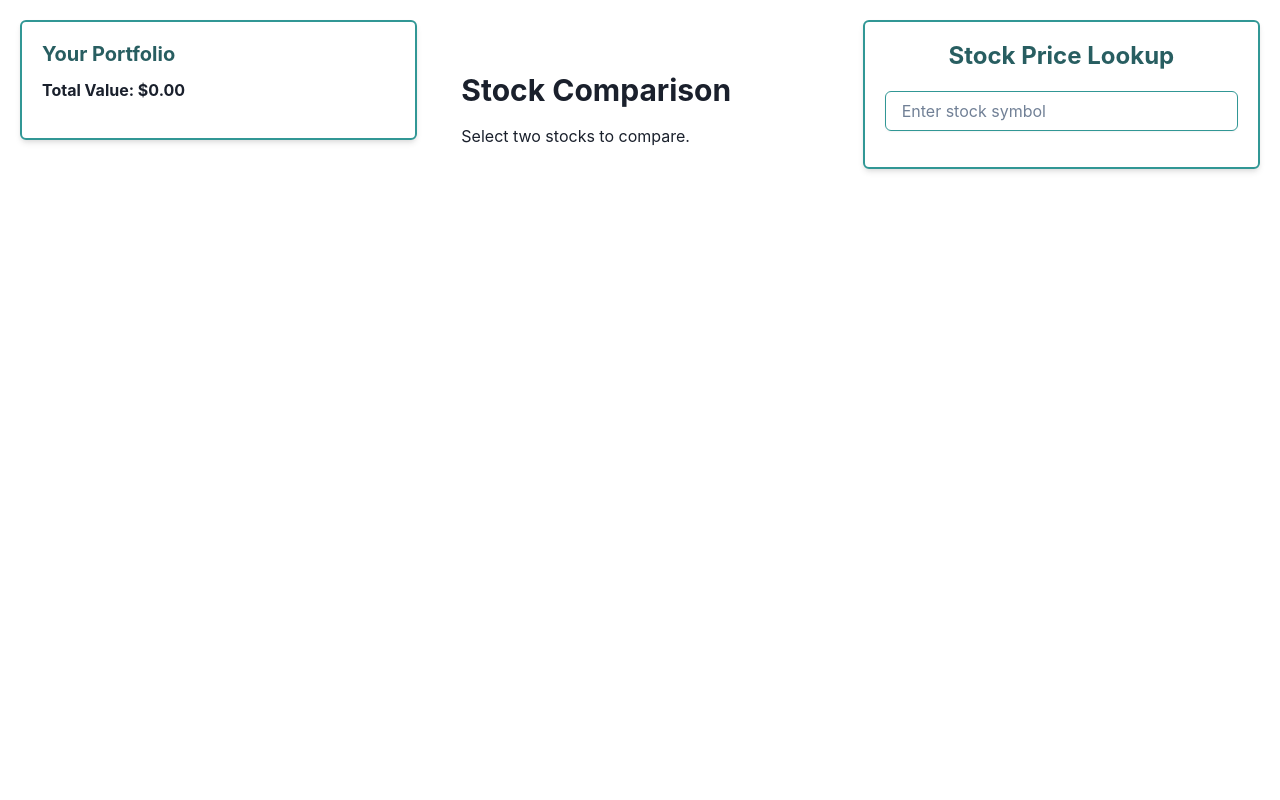
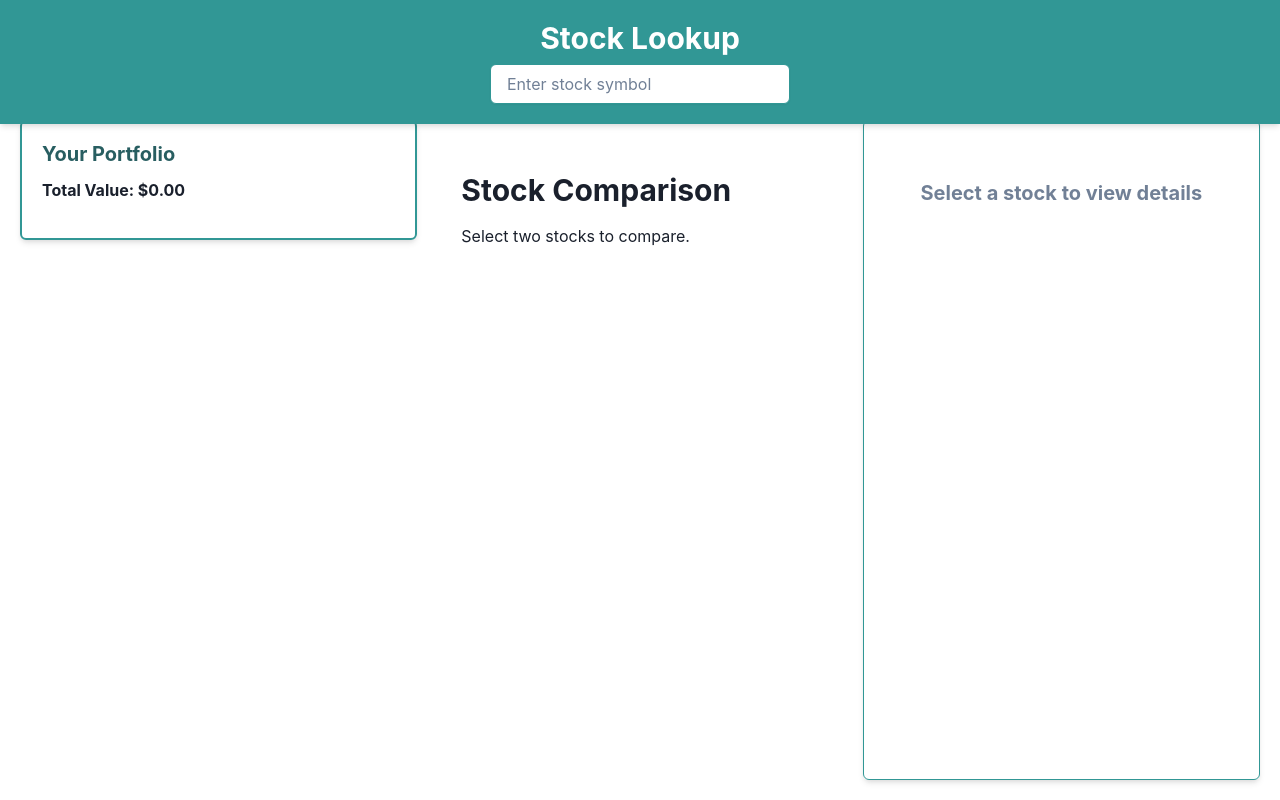
Before and after one commit to shahinmirzaei97/Stock-Lookup, a React (Create React App) app in the folder stock-lookup-app/: page / in a window 1280 px wide. Built offline with nearby package versions, Linux system fonts and the light colour scheme.

Commit message:
added nav bar, lookup at the top

```diff
--- a/stock-lookup-app/src/App.js
+++ b/stock-lookup-app/src/App.js
@@ -2,16 +2,36 @@
 import React, { useState } from "react";
 import StockLookup from "./components/StockLookup";
 import StockComparison from "./components/StockComparison";
-import { ChakraProvider, Box, Grid, GridItem } from "@chakra-ui/react";
+import { ChakraProvider, Box, Grid, GridItem, Heading } from "@chakra-ui/react";
 import Portfolio from "./components/Portfolio";
+import StockDetails from "./components/StockDetails"; // Import the StockDetails component
 
 const App = () => {
   const [portfolio, setPortfolio] = useState([]); // State to manage the portfolio of stocks
   const [selectedStocks, setSelectedStocks] = useState([]); // State to manage selected stocks for comparison
+  const [selectedStock, setSelectedStock] = useState(null); // State to manage the selected stock for details
 
   return (
     <ChakraProvider>
-      <Box p={5} height="100vh" overflow="hidden">
+      {/* Navigation bar with the stock search */}
+      <Box p={5} bg="teal.500" color="white" position="fixed" top={0} width="100%" zIndex="1000" boxShadow="md">
+        {/* Flexbox container to center title and search bar */}
+        <Box display="flex" flexDirection="column" alignItems="center" justifyContent="center">
+          {/* Centered title */}
+          <Heading size="lg" mb={2}>Stock Lookup</Heading>
+
+          {/* Centered search bar directly under the title */}
+          <StockLookup
+            portfolio={portfolio}
+            setPortfolio={setPortfolio}
+            setSelectedStocks={setSelectedStocks}
+            setSelectedStock={setSelectedStock} // Pass the function to set the selected stock
+          />
+        </Box>
+      </Box>
+
+      {/* Main content grid, positioned below the nav bar */}
+      <Box p={5} pt="120px" height="100vh" overflow="hidden"> {/* pt="120px" to account for nav height */}
         <Grid
           templateColumns="repeat(3, 1fr)"
           gap={6}
@@ -32,13 +52,22 @@ const App = () => {
             <StockComparison selectedStocks={selectedStocks} />
           </GridItem>
 
-          {/* Stock Lookup Section */}
+          {/* Stock Details Section */}
           <GridItem>
-            <StockLookup
-              portfolio={portfolio}
-              setPortfolio={setPortfolio}
-              setSelectedStocks={setSelectedStocks}
-            />
+            {/* Show Stock Details if a stock is selected, otherwise show placeholder */}
+            <Box height="100%" p={5} borderRadius="md" borderColor="teal.500" borderWidth="1px" boxShadow="md" overflowY="auto">
+              {selectedStock ? (
+                <StockDetails
+                  selectedStock={selectedStock}
+                  setPortfolio={setPortfolio}
+                  portfolio={portfolio}
+                />
+              ) : (
+                <Box textAlign="center" color="gray.500" mt={10}>
+                  <Heading size="md">Select a stock to view details</Heading>
+                </Box>
+              )}
+            </Box>
           </GridItem>
         </Grid>
       </Box>
--- a/stock-lookup-app/src/components/StockDetails.js
+++ b/stock-lookup-app/src/components/StockDetails.js
@@ -1,7 +1,7 @@
 // src/components/StockDetails.js
 import React, { useEffect, useState } from 'react';
 import { Box, Heading, Text, Button, Spinner, Alert, AlertIcon } from '@chakra-ui/react';
-import StockGraph from './StockGraph';
+import StockGraph from './StockGraph'; // Import the graph component
 
 const StockDetails = ({ selectedStock, onAddToPortfolio, onRemoveFromPortfolio, isInPortfolio }) => {
   const [stockDetails, setStockDetails] = useState(null);
@@ -14,10 +14,12 @@ const StockDetails = ({ selectedStock, onAddToPortfolio, onRemoveFromPortfolio,
       setLoading(true);
       setError(null);
       try {
+        // Fetch detailed stock information
         const detailsResponse = await fetch(`https://financialmodelingprep.com/api/v3/profile/${selectedStock}?apikey=${process.env.REACT_APP_FMP_API_KEY}`);
         if (!detailsResponse.ok) throw new Error('Network response was not ok');
         const detailsData = await detailsResponse.json();
 
+        // Fetch historical price data for the graph
         const graphResponse = await fetch(`https://financialmodelingprep.com/api/v3/historical-price-full/${selectedStock}?serietype=line&apikey=${process.env.REACT_APP_FMP_API_KEY}`);
         if (!graphResponse.ok) throw new Error('Network response was not ok');
         const graphData = await graphResponse.json();
@@ -35,7 +37,7 @@ const StockDetails = ({ selectedStock, onAddToPortfolio, onRemoveFromPortfolio,
   }, [selectedStock]);
 
   return (
-    <Box p={5} bg="gray.50" borderRadius="md" borderColor="teal.500" borderWidth="1px" boxShadow="md">
+    <Box p={5} bg="gray.50" borderRadius="md" borderColor="teal.500" borderWidth="1px" boxShadow="md" height="100%" overflowY="auto">
       {loading && <Spinner color="teal.600" />}
       {error && (
         <Alert status="error" mb={4} borderRadius="md" boxShadow="lg">
--- a/stock-lookup-app/src/components/StockLookup.js
+++ b/stock-lookup-app/src/components/StockLookup.js
@@ -1,33 +1,20 @@
 // src/components/StockLookup.js
 import React, { useState, useCallback } from 'react';
-import { Box, Input, List, ListItem, Heading, Spinner, Alert, AlertIcon, Button } from '@chakra-ui/react';
-import StockDetails from './StockDetails';
+import { Input, Box, Spinner, Alert, AlertIcon } from '@chakra-ui/react';
 import { debounce } from '../utils/debounce'; // Import the debounce utility
 
-const StockLookup = ({ portfolio, setPortfolio, setSelectedStocks }) => {
+const StockLookup = ({ setPortfolio, setSelectedStock }) => {
   const [symbol, setSymbol] = useState('');
-  const [suggestions, setSuggestions] = useState([]);
   const [loading, setLoading] = useState(false);
   const [error, setError] = useState(null);
-  const [selectedStock, setSelectedStock] = useState(null);
 
   // Debounced function to fetch suggestions
   const fetchSuggestions = useCallback(
     debounce(async (query) => {
       setLoading(true);
       setError(null);
-      try {
-        const response = await fetch(`https://financialmodelingprep.com/api/v3/search?query=${query}&limit=10&apikey=${process.env.REACT_APP_FMP_API_KEY}`);
-        if (!response.ok) {
-          throw new Error('Network response was not ok');
-        }
-        const data = await response.json();
-        setSuggestions(data);
-      } catch (err) {
-        setError(err.message);
-      } finally {
-        setLoading(false);
-      }
+      // Fetch suggestions logic here...
+      setLoading(false);
     }, 500), // 500ms delay for debounce
     []
   );
@@ -37,57 +24,22 @@ const StockLookup = ({ portfolio, setPortfolio, setSelectedStocks }) => {
     setSymbol(input);
     if (input.length >= 2) {
       fetchSuggestions(input); // Fetch stock suggestions with debounce
-    } else {
-      setSuggestions([]);
     }
   };
 
-  const addStockToPortfolio = async (ticker) => {
-    setLoading(true);
-    setError(null);
-    try {
-      const response = await fetch(`https://financialmodelingprep.com/api/v3/quote/${ticker}?apikey=${process.env.REACT_APP_FMP_API_KEY}`);
-      if (!response.ok) {
-        throw new Error('Network response was not ok');
-      }
-      const data = await response.json();
-      if (data.length === 0) {
-        throw new Error('Stock symbol not found');
-      }
-      const newStock = {
-        symbol: data[0].symbol,
-        price: data[0].price,
-        selected: false,
-        quantity: 1, // Add quantity with a default value of 1
-      };
-      if (!portfolio.find(stock => stock.symbol === newStock.symbol)) {
-        setPortfolio([...portfolio, newStock]);
-      }
-      setSymbol('');
-      setSuggestions([]);
-    } catch (err) {
-      setError(err.message);
-    } finally {
-      setLoading(false);
-    }
-  };
-
-  const handleStockClick = (symbol) => {
-    setSelectedStock(symbol);
-  };
-
   return (
-    <Box p={5} borderRadius="md" borderColor="teal.500" borderWidth="2px" boxShadow="md">
-      <Heading mb={5} color="teal.700" fontSize="2xl" textAlign="center">Stock Price Lookup</Heading>
+    <Box>
       <Input
         value={symbol}
         onChange={handleInputChange}
         placeholder="Enter stock symbol"
-        mb={4}
+        bg="white"  // White background for better readability
+        color="black"  // Black text inside the input for contrast
         borderColor="teal.500"
         focusBorderColor="teal.600"
         boxShadow="sm"
         _hover={{ borderColor: 'teal.600' }}
+        width="300px"  // Set a fixed width for better layout
       />
       {loading && <Spinner color="teal.600" size="lg" />}
       {error && (
@@ -96,46 +48,6 @@ const StockLookup = ({ portfolio, setPortfolio, setSelectedStocks }) => {
           {error}
         </Alert>
       )}
-      {suggestions.length > 0 && (
-        <Box maxHeight="150px" overflowY="auto" mb={4} border="1px solid teal.100" borderRadius="md" boxShadow="sm">
-          <List spacing={3}>
-            {suggestions.map((s, index) => (
-              <ListItem
-                key={s.symbol}
-                display="flex"
-                justifyContent="space-between"
-                alignItems="center"
-                onClick={() => handleStockClick(s.symbol)}
-                bg={index % 2 === 0 ? 'teal.50' : 'white'}
-                borderBottom="1px solid teal.100"
-                p={2}
-                cursor="pointer"
-                _hover={{ bg: 'teal.100' }}
-              >
-                {s.symbol} - {s.name}
-                <Button
-                  onClick={(e) => { e.stopPropagation(); addStockToPortfolio(s.symbol); }}
-                  colorScheme="teal"
-                  size="sm"
-                  variant="solid"
-                  boxShadow="sm"
-                >
-                  Add
-                </Button>
-              </ListItem>
-            ))}
-          </List>
-        </Box>
-      )}
-      {selectedStock && (
-        <Box mt={6} bg="gray.50" p={5} borderRadius="md" borderColor="teal.500" borderWidth="1px" boxShadow="md">
-          <StockDetails
-            selectedStock={selectedStock}
-            onAddToPortfolio={addStockToPortfolio}
-            isInPortfolio={portfolio.some(stock => stock.symbol === selectedStock)}
-          />
-        </Box>
-      )}
     </Box>
   );
 };
```
